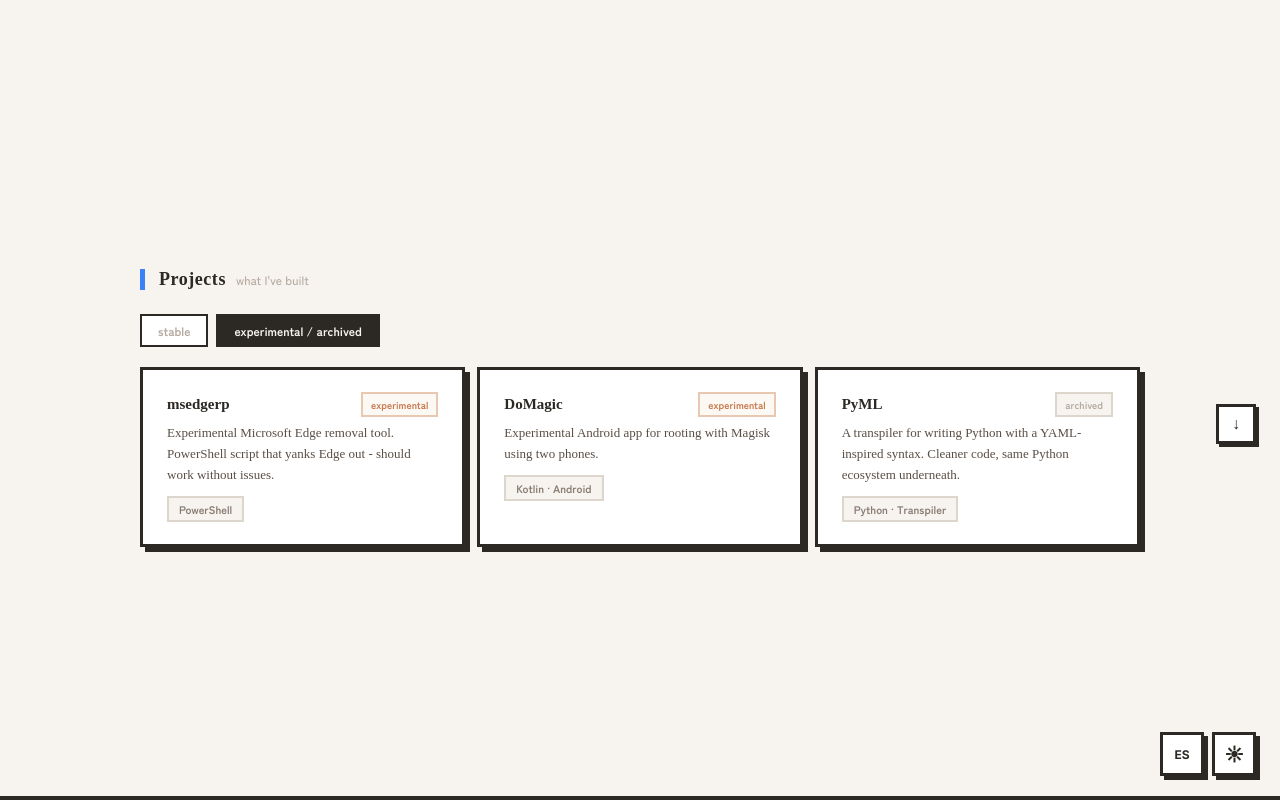
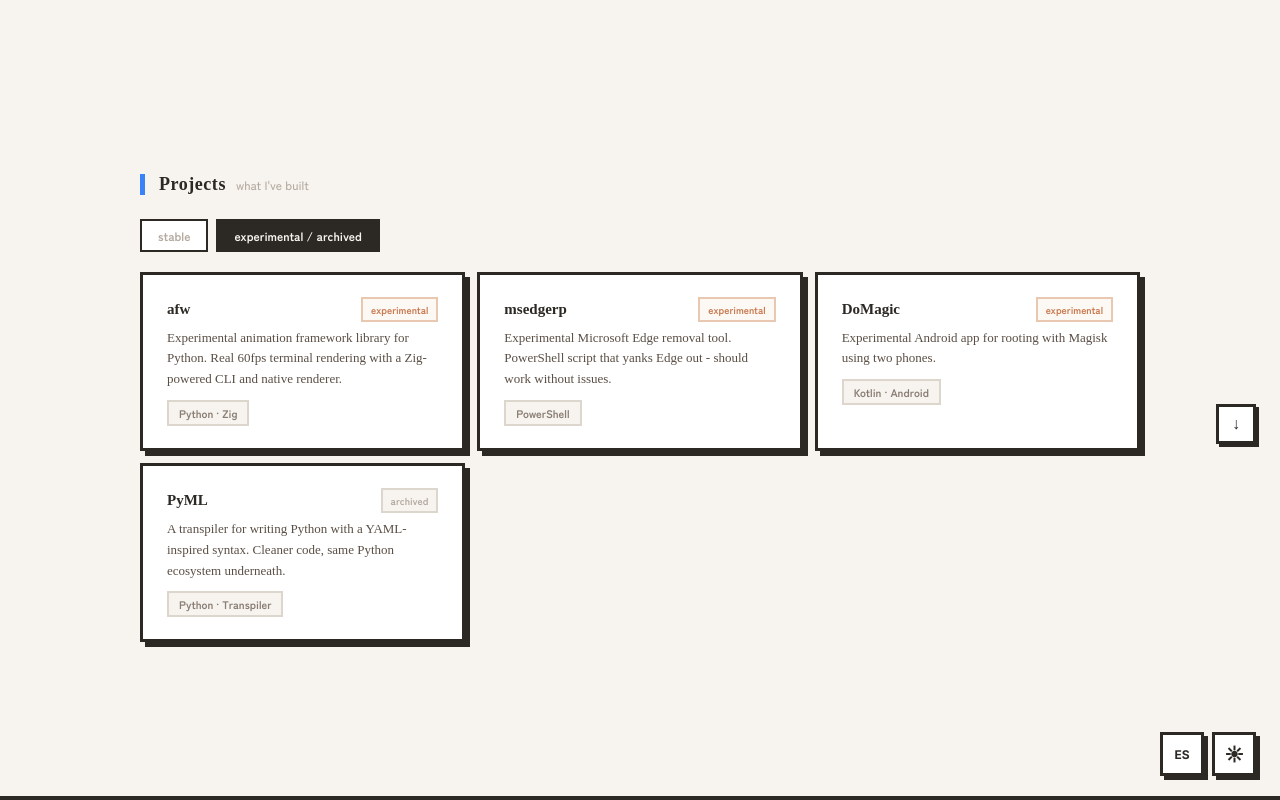
Before and after one commit to jzadl/jzadl.github.io, a plain HTML site: page index.html in a window 1280 px wide. Both pictures are taken after a click on the button "experimental / archived". Drawn offline with Linux system fonts and the light colour scheme.

Commit message:
add afw to experimental section

```diff
--- a/index.html
+++ b/index.html
@@ -476,6 +476,14 @@ footer a:hover { color: #3b82f6; }
 
     <div class="tab-panel" id="tab-experimental">
       <div class="projects-grid">
+        <a href="https://github.com/jzadl/afw.py" class="proj-card" target="_blank">
+          <div class="proj-header">
+            <span class="proj-name">afw</span>
+            <span class="proj-status exp">experimental</span>
+          </div>
+          <p class="proj-desc">Experimental animation framework library for Python. Real 60fps terminal rendering with a Zig-powered CLI and native renderer.</p>
+          <span class="proj-tag">Python · Zig</span>
+        </a>
         <a href="https://github.com/jzadl/msedgerp" class="proj-card" target="_blank">
           <div class="proj-header">
             <span class="proj-name">msedgerp</span>
```
